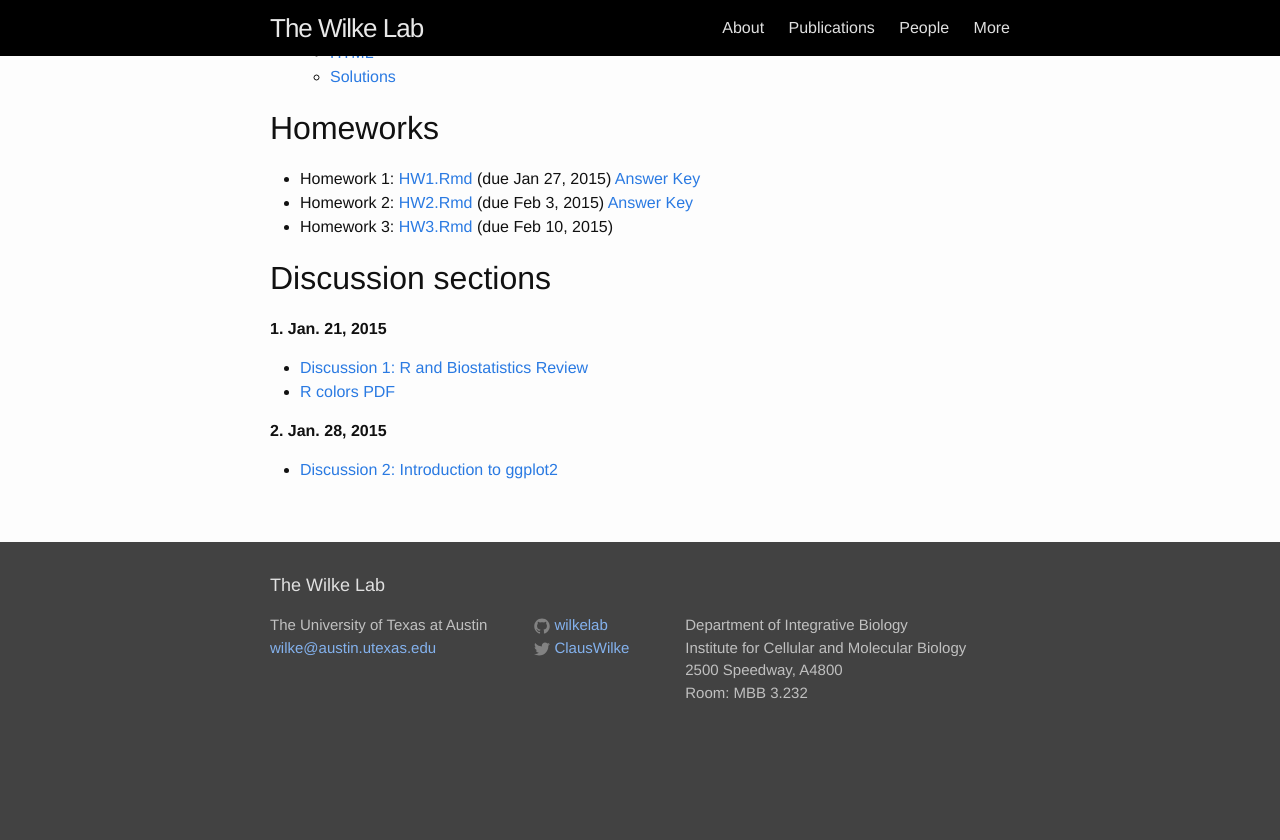
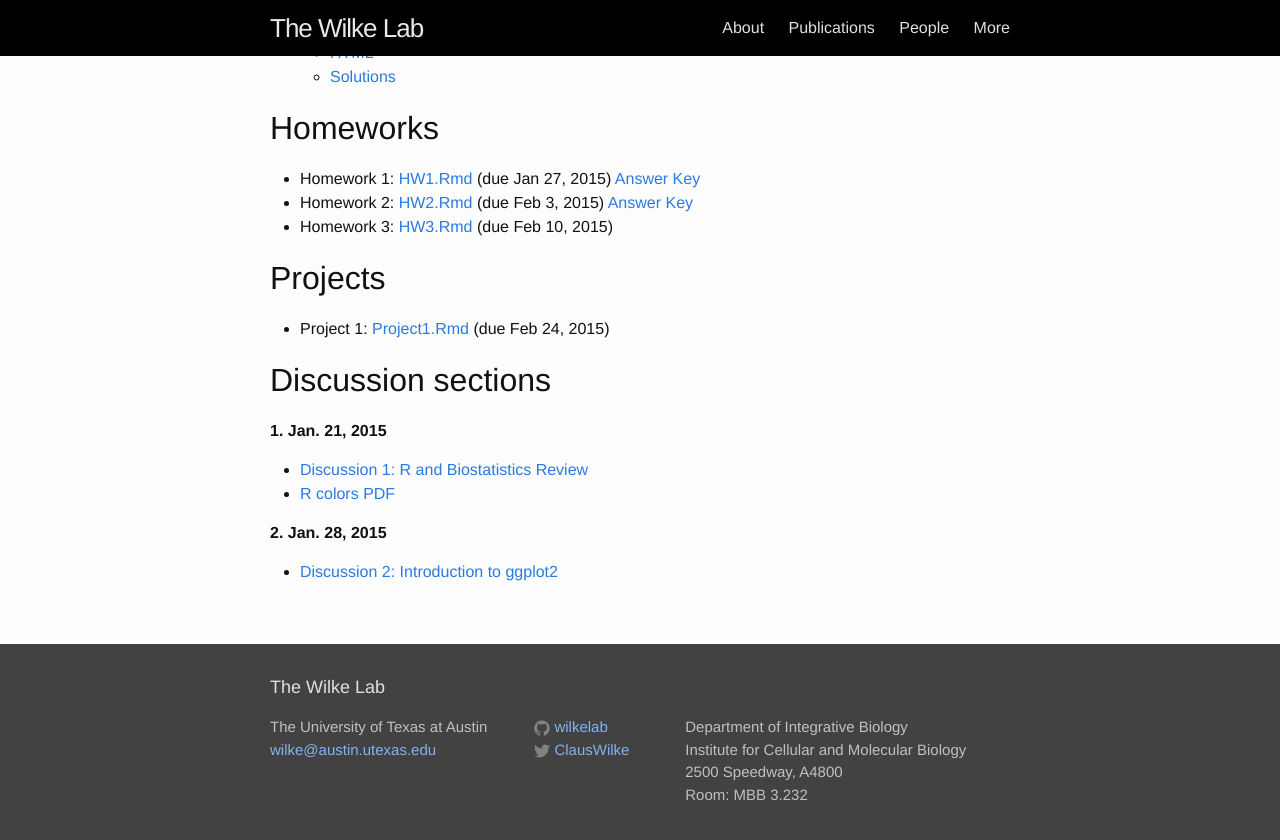
Before and after one commit to wilkelab/wilkelab.github.io.archive_sep_2020, a Jekyll site: the page built from classes/SDS348_spring_2015.md, in a window 1280 px wide and 900 px high, scrolled down 1545 px. Shown: the top 840 px of the window. Built offline with Jekyll 4.4.1, drawn with Linux system fonts in a browser that asks for light colours.

Commit message:
project1 on homepage

```diff
--- a/classes/SDS348_spring_2015.md
+++ b/classes/SDS348_spring_2015.md
@@ -74,6 +74,8 @@ Syllabus and schedule: [SDS348_syllabus_spring2015.pdf](/classes/SDS348/SDS348_s
 - Homework 2: [HW2.Rmd](/classes/SDS348/2015_spring_homeworks/HW2.Rmd) (due Feb 3, 2015) [Answer Key](/classes/SDS348/2015_spring_homeworks/HW2-solution.html)
 - Homework 3: [HW3.Rmd](/classes/SDS348/2015_spring_homeworks/HW3.Rmd) (due Feb 10, 2015)
 
+## Projects
+- Project 1: [Project1.Rmd](/classes/SDS348/2015_spring_projects/Project1.Rmd) (due Feb 24, 2015)
 
 ## Discussion sections
 
```
